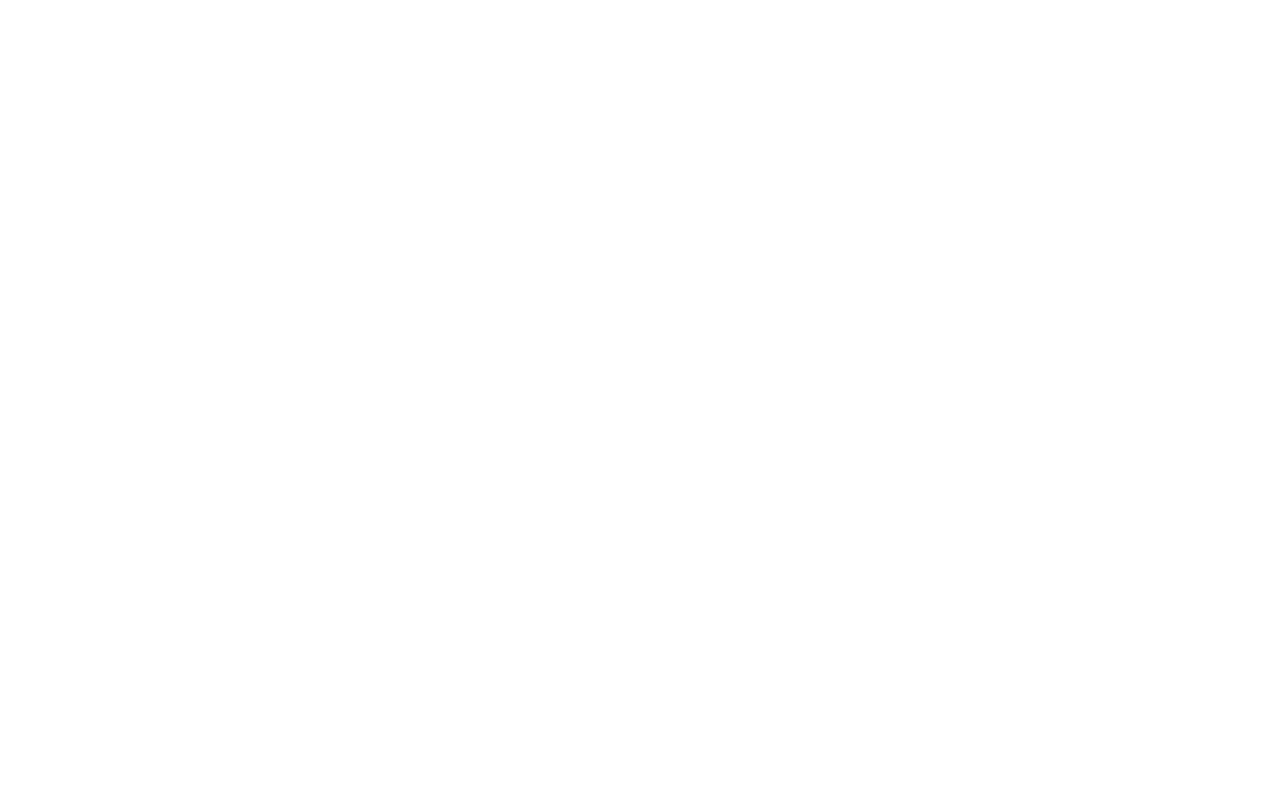
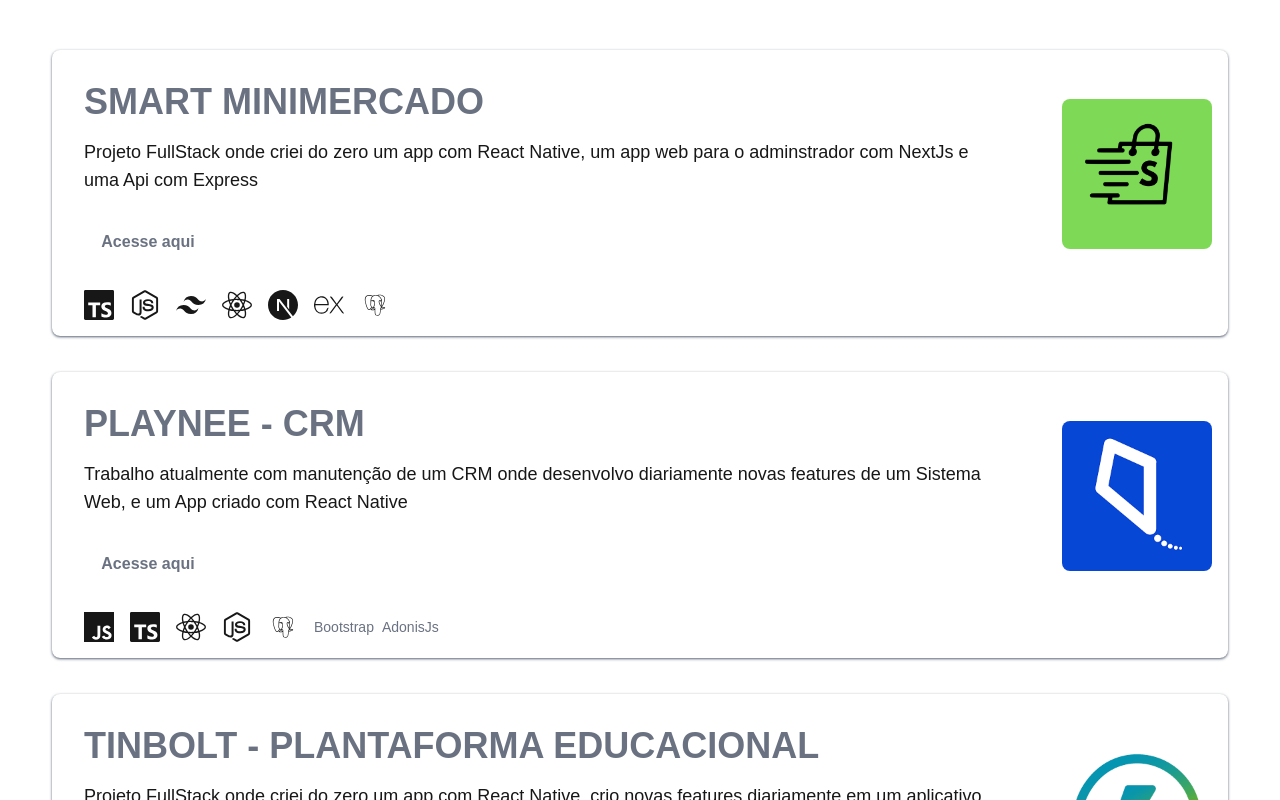
Before and after one commit to Waldst0n/portifolio-2025, a Next.js app: page /projects in a window 1280 px wide. Shown: the part 280-1080 px from the top of the page. Before the commit the page ends 800 px from the top, so only its background shows below. Built offline with nearby package versions, Linux system fonts and the light colour scheme.

Commit message:
refactor: Refatoração nas pages experience e projects

```diff
--- a/src/app/experience/page.tsx
+++ b/src/app/experience/page.tsx
@@ -29,7 +29,7 @@
             <ul className="text-lg list-disc list-inside space-y-2 pl-2">
               <li>
                 Desenvolvedor Fullstack na Empresa Growbit{" "}
-                <span className="text-gray-500">(2025 - Presente)</span>
+                <span className="text-gray-500">(2024 - Emprego Atual)</span>
               </li>
               <li>
                 Professor na Empresa Bom Jesus{" "}
--- a/src/app/projects/page.tsx
+++ b/src/app/projects/page.tsx
@@ -1,6 +1,8 @@
 "use client";
 
+import { Card } from "@/components/ui/card";
 import React, { useEffect, useState } from "react";
+import CardProjects from "../components/cardProjects";
 
 const Projects = () => {
   const [show, setShow] = useState(false);
@@ -9,16 +11,69 @@
     setShow(true);
   }, []);
 
+  if (!show) return null;
+
   return (
     <div className="w-full flex items-center justify-center p-8 ">
       <main
-        className={`flex flex-col md:flex-row items-center justify-center w-full h-full gap-12 transition-opacity duration-1000 ${
+        className={`flex flex-col  items-center justify-center  w-full h-full gap-12 transition-opacity duration-1000 ${
           show ? "opacity-100" : "opacity-0"
         }`}
       >
         <h1 className="text-[70px] text-center font-extrabold leading-none">
-          MEUS <span className="text-gray-500">PROJETOS</span>{" "}
+          PROJETOS EM <span className="text-gray-500">DESTAQUE</span>{" "}
         </h1>
+
+        <div>
+          <CardProjects
+            link=""
+            id="1"
+            image="/projects/smart-mini-mercado.png"
+            title="Smart Minimercado"
+            description="Projeto FullStack onde criei  do zero um app com React Native, um app web para o adminstrador com NextJs e uma Api com Express"
+            technology={[
+              "TypeScript",
+              "Node",
+              "Tailwind",
+              "React",
+              "Next.js",
+              "Express",
+              "PostgreSql",
+            ]}
+          />
+          <CardProjects
+            link=""
+            id="1"
+            image="/projects/playnee.png"
+            title="Playnee - CRM"
+            description="Trabalho atualmente com manutenção de um CRM onde desenvolvo diariamente novas features de um Sistema Web, e um App criado com React Native"
+            technology={[
+              "JavaScript",
+              "TypeScript",
+              "React",
+              "Node",
+              "PostgreSql",
+              "Bootstrap",
+              "AdonisJs",
+            ]}
+          />
+          <CardProjects
+            link=""
+            id="1"
+            image="/projects/tinbolt.png"
+            title="Tinbolt - Plantaforma Educacional "
+            description="Projeto FullStack onde criei  do zero um app com React Native, crio novas features diariamente em um aplicativo web e manutenção no back-end criado com AdonisJS"
+            technology={[
+              "JavaScript",
+              "TypeScript",
+              "React",
+              "Node",
+              "PostgreSql",
+              "Bootstrap",
+              "AdonisJs",
+            ]}
+          />
+        </div>
       </main>
     </div>
   );
```
